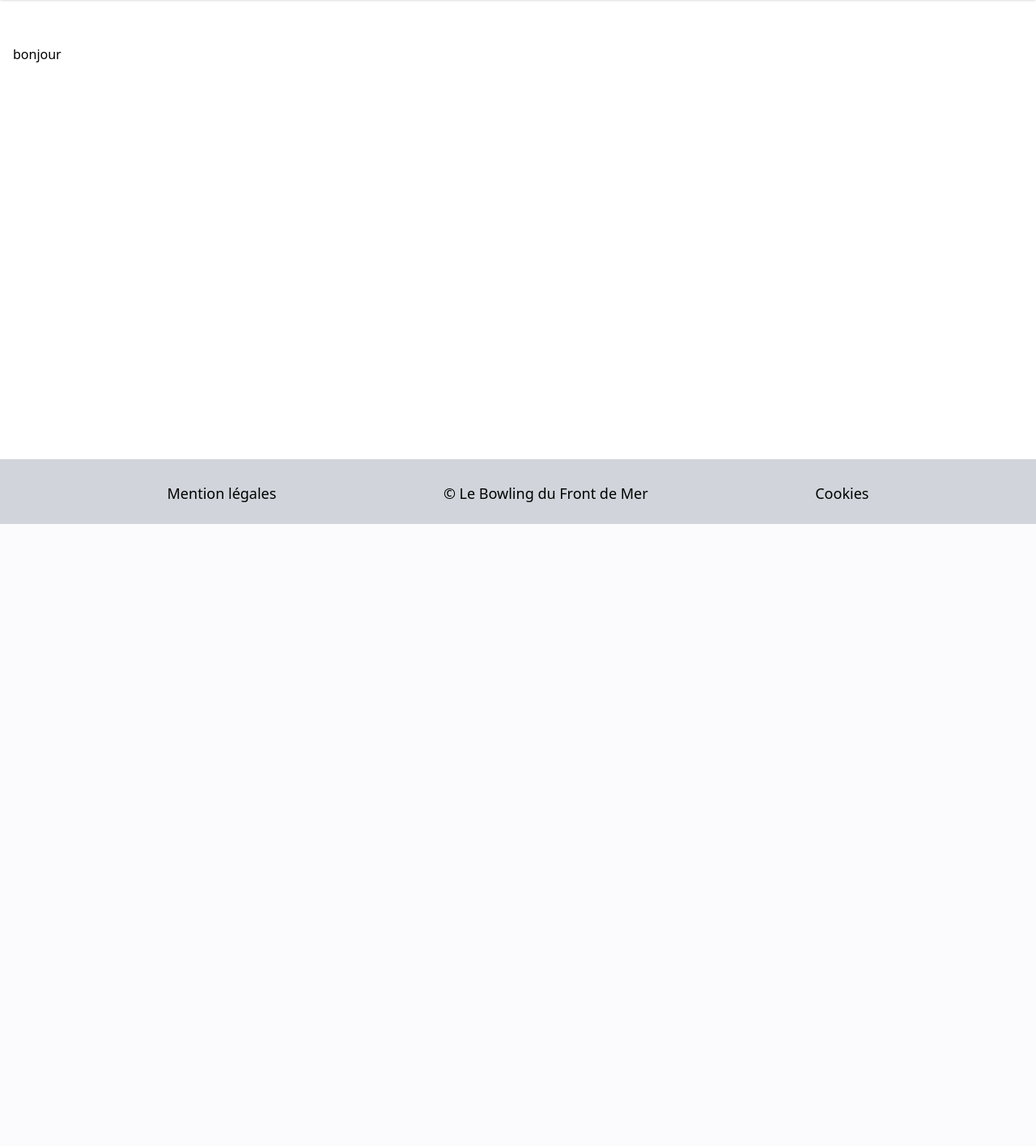
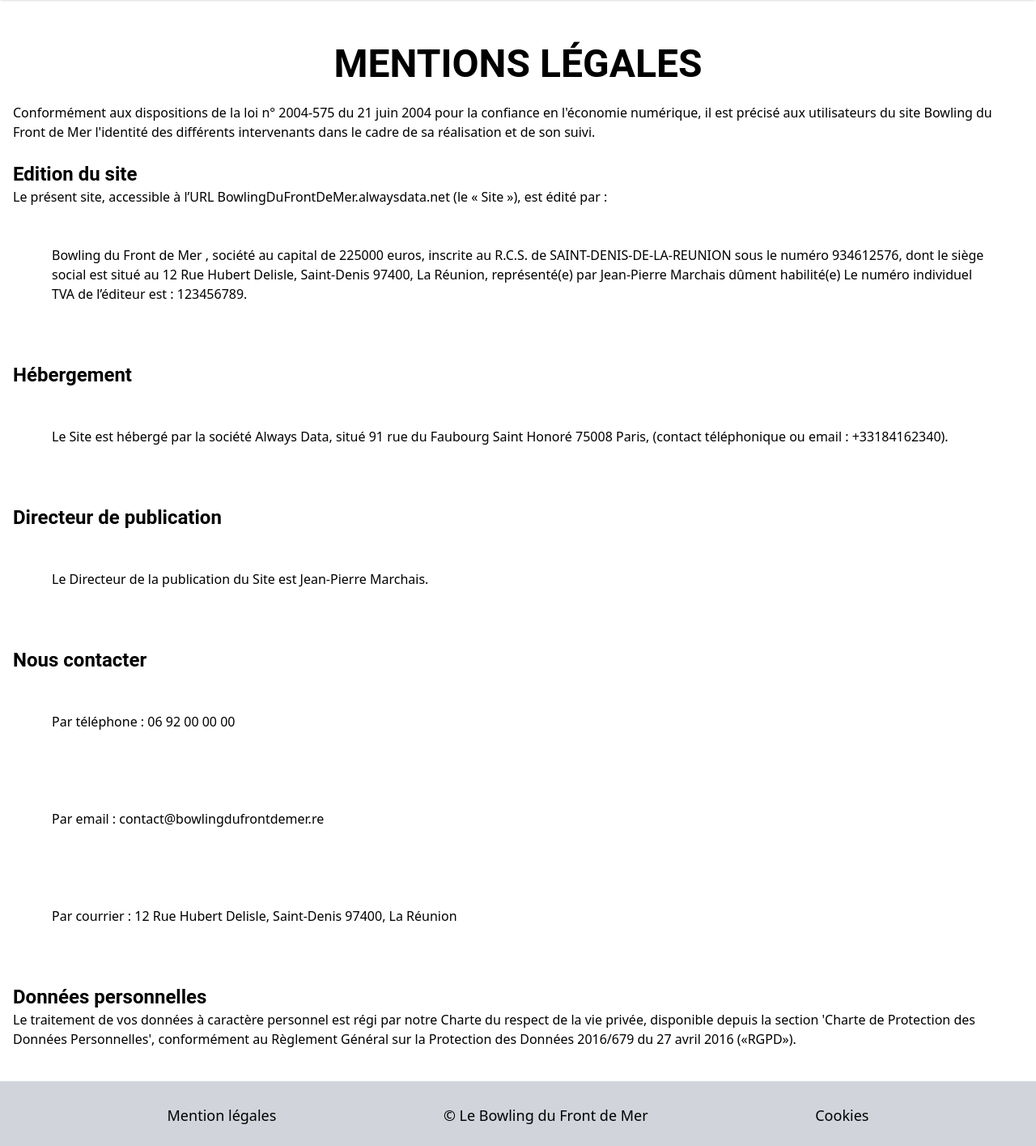
Before and after one commit to HoarauJeremy/Bowling, a PHP site: page /vue/vueMention.php in a window 1280 px wide. Shown: the part 153-1568 px from the top of the page at 81% size. Before the commit the page ends 800 px from the top, so only its background shows below. Run offline with PHP 8.4, Linux system fonts and the light colour scheme; style sheets or scripts are compiled from the project's sources; some libraries are stand-ins or nearby versions.

Commit message:
Mentions légales

```diff
--- a/vue/vueMDPOublie.php
+++ b/vue/vueMDPOublie.php
@@ -1,5 +1,5 @@
 <?php
-require 'vendor/autoload.php'; // Inclure l'autoloader de Composer
+require 'vendor/autoload.php';
 
 use PHPMailer\PHPMailer\PHPMailer;
 use PHPMailer\PHPMailer\Exception;
@@ -16,7 +16,7 @@
     $contenu .= "<input class='font-NotoSans text-xl h-20 w-full px-3 py-4 pr-5 mr-0 inline-block border-spacing-2 border-solid bg-gray-100 box-border' type='text' placeholder='Code de confirmation' name='code'>";
     $contenu .= "<button name='send_code' class='font-Roboto font-extrabold bg-red-800 text-white my-3.5 px-10 h-16 w-auto border-none cursor-pointer rounded-full hover:bg-red-900 hover:border-solid hover:border-spacing-0.5 ml-2'>Envoyer un code</button>";
 $contenu .= "</div>";
-$contenu .= "<br>";
+include "template.php";
 
 // Traitement pour l'envoi du mail de confirmation
 if(isset($_POST['send_code'])) {
--- a/vue/vueMention.php
+++ b/vue/vueMention.php
@@ -1,7 +1,37 @@
     <?php
     $titre = "Mention Légales - Bowling du Front de Mer";
 
-    $contenu = "bonjour";
+    $contenu = "<h1 class='text-5xl font-bold font-Roboto text-center'>MENTIONS LÉGALES</h1>";
+    $contenu .="<br>
+                <p>Conformément aux dispositions de la loi n° 2004-575 du 21 juin 2004 pour la confiance en l'économie numérique, il est précisé aux utilisateurs du site Bowling du Front de Mer l'identité des différents intervenants dans le cadre de sa réalisation et de son suivi.</p>
+
+                <br>
+                <h2 class='text-2xl font-bold font-Roboto'>Edition du site</h2>
+                Le présent site, accessible à l’URL BowlingDuFrontDeMer.alwaysdata.net (le « Site »), est édité par :
+                <br>
+                <p class='p-12'>Bowling du Front de Mer , société au capital de 225000 euros, inscrite au R.C.S. de SAINT-DENIS-DE-LA-REUNION sous le numéro 934612576, dont le siège social est situé au 12 Rue Hubert Delisle, Saint-Denis 97400, La Réunion, représenté(e) par Jean-Pierre Marchais dûment habilité(e)
+                Le numéro individuel TVA de l’éditeur est : 123456789.</p>
+
+                <br>
+                <h2 class='text-2xl font-bold font-Roboto'>Hébergement</h2>
+                <p class='p-12'>Le Site est hébergé par la société Always Data, situé 91 rue du Faubourg Saint Honoré 75008 Paris, (contact téléphonique ou email : +33184162340).</p>
+
+                <br>
+                <h2 class='text-2xl font-bold font-Roboto'>Directeur de publication</h2>
+                <p class='p-12'>Le Directeur de la publication du Site est Jean-Pierre Marchais.</p>
+
+                <br>
+                <h2 class='text-2xl font-bold font-Roboto'>Nous contacter </h2>
+                <p class='p-12'>Par téléphone : 06 92 00 00 00</p>
+                <p class='p-12'>Par email : contact@bowlingdufrontdemer.re</p>
+                <p class='p-12'>Par courrier : 12 Rue Hubert Delisle, Saint-Denis 97400, La Réunion</p>
+
+                <br>
+                <h2 class='text-2xl font-bold font-Roboto'>Données personnelles</h2>
+                <p>Le traitement de vos données à caractère personnel est régi par notre Charte du respect de la vie privée, disponible depuis la section 'Charte de Protection des Données Personnelles', conformément au Règlement Général sur la Protection des Données 2016/679 du 27 avril 2016 («RGPD»).</p>
+
+                <br>
+                ";
 
     include("template.php");
 ?>
```
Lines whose indentation alone changed are shown as unchanged.
